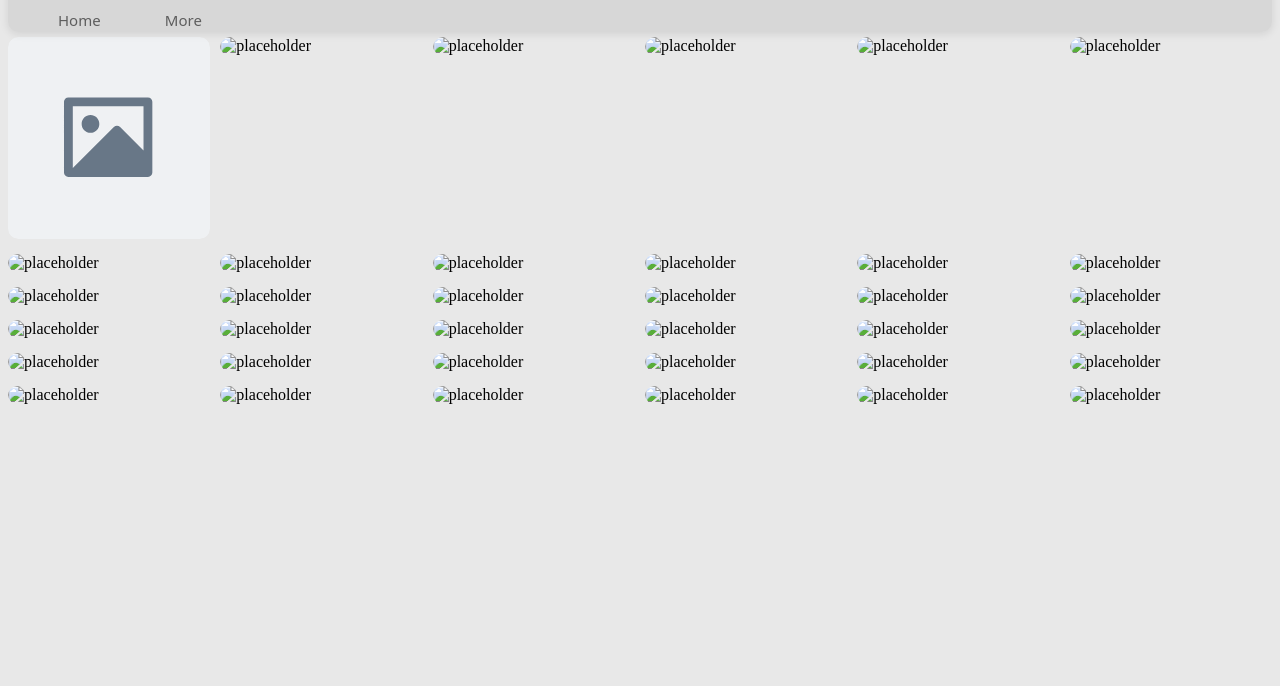
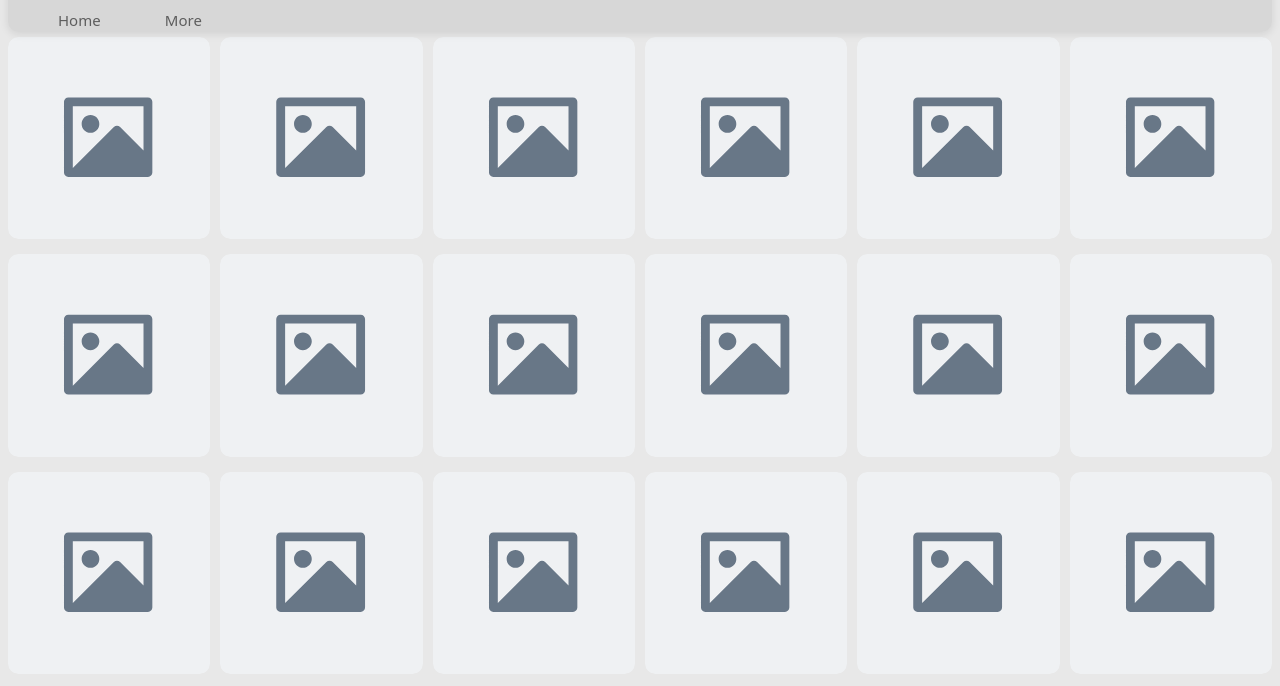
Before and after one commit to faulkner-nick/Online-Art-Gallery, a plain HTML site: page index.html in a window 1280 px wide. Shown: the part 68-754 px from the top of the page. Drawn offline with Linux system fonts and the light colour scheme; the site is published under a folder, as on GitHub Pages, so addresses that start at the root find nothing.

Commit message:
Add files via upload

```diff
--- a/index.html
+++ b/index.html
@@ -25,37 +25,37 @@
                         <img src="graphics/placeholder.svg" alt="placeholder">
                     </div>
                     <div class="item">
-                        <img src="/graphics/placeholder.svg" alt="placeholder">
+                        <img src="graphics/placeholder.svg" alt="placeholder">
                     </div>
                     <div class="item">
-                        <img src="/graphics/placeholder.svg" alt="placeholder">
+                        <img src="graphics/placeholder.svg" alt="placeholder">
                     </div>
                     <div class="item">
-                        <img src="/graphics/placeholder.svg" alt="placeholder">
+                        <img src="graphics/placeholder.svg" alt="placeholder">
                     </div>
                     <div class="item">
-                        <img src="/graphics/placeholder.svg" alt="placeholder">
+                        <img src="graphics/placeholder.svg" alt="placeholder">
                     </div>
                     <div class="item">
-                        <img src="/graphics/placeholder.svg" alt="placeholder">
+                        <img src="graphics/placeholder.svg" alt="placeholder">
                     </div>
                     <div class="item">
-                        <img src="/graphics/placeholder.svg" alt="placeholder">
+                        <img src="graphics/placeholder.svg" alt="placeholder">
                     </div>
                     <div class="item">
-                        <img src="/graphics/placeholder.svg" alt="placeholder">
+                        <img src="graphics/placeholder.svg" alt="placeholder">
                     </div>
                     <div class="item">
-                        <img src="/graphics/placeholder.svg" alt="placeholder">
+                        <img src="graphics/placeholder.svg" alt="placeholder">
                     </div>
                     <div class="item">
-                        <img src="/graphics/placeholder.svg" alt="placeholder">
+                        <img src="graphics/placeholder.svg" alt="placeholder">
                     </div>
                     <div class="item">
-                        <img src="/graphics/placeholder.svg" alt="placeholder">
+                        <img src="graphics/placeholder.svg" alt="placeholder">
                     </div>
                     <div class="item">
-                        <img src="/graphics/placeholder.svg" alt="placeholder">
+                        <img src="graphics/placeholder.svg" alt="placeholder">
                     </div>
                 </div>
             </div>
@@ -66,40 +66,40 @@
             <div class="gallery" id="gallery2">
                 <div class="content-wrapper">
                     <div class="item">
-                        <img src="/graphics/placeholder.svg" alt="placeholder">
+                        <img src="graphics/placeholder.svg" alt="placeholder">
                     </div>
                     <div class="item">
-                        <img src="/graphics/placeholder.svg" alt="placeholder">
+                        <img src="graphics/placeholder.svg" alt="placeholder">
                     </div>
                     <div class="item">
-                        <img src="/graphics/placeholder.svg" alt="placeholder">
+                        <img src="graphics/placeholder.svg" alt="placeholder">
                     </div>
                     <div class="item">
-                        <img src="/graphics/placeholder.svg" alt="placeholder">
+                        <img src="graphics/placeholder.svg" alt="placeholder">
                     </div>
                     <div class="item">
-                        <img src="/graphics/placeholder.svg" alt="placeholder">
+                        <img src="graphics/placeholder.svg" alt="placeholder">
                     </div>
                     <div class="item">
-                        <img src="/graphics/placeholder.svg" alt="placeholder">
+                        <img src="graphics/placeholder.svg" alt="placeholder">
                     </div>
                     <div class="item">
-                        <img src="/graphics/placeholder.svg" alt="placeholder">
+                        <img src="graphics/placeholder.svg" alt="placeholder">
                     </div>
                     <div class="item">
-                        <img src="/graphics/placeholder.svg" alt="placeholder">
+                        <img src="graphics/placeholder.svg" alt="placeholder">
                     </div>
                     <div class="item">
-                        <img src="/graphics/placeholder.svg" alt="placeholder">
+                        <img src="graphics/placeholder.svg" alt="placeholder">
                     </div>
                     <div class="item">
-                        <img src="/graphics/placeholder.svg" alt="placeholder">
+                        <img src="graphics/placeholder.svg" alt="placeholder">
                     </div>
                     <div class="item">
-                        <img src="/graphics/placeholder.svg" alt="placeholder">
+                        <img src="graphics/placeholder.svg" alt="placeholder">
                     </div>
                     <div class="item">
-                        <img src="/graphics/placeholder.svg" alt="placeholder">
+                        <img src="graphics/placeholder.svg" alt="placeholder">
                     </div>
                 </div>
             </div>
@@ -110,40 +110,40 @@
             <div class="gallery" id="gallery3">
                 <div class="content-wrapper">
                     <div class="item">
-                        <img src="/graphics/placeholder.svg" alt="placeholder">
+                        <img src="graphics/placeholder.svg" alt="placeholder">
                     </div>
                     <div class="item">
-                        <img src="/graphics/placeholder.svg" alt="placeholder">
+                        <img src="graphics/placeholder.svg" alt="placeholder">
                     </div>
                     <div class="item">
-                        <img src="/graphics/placeholder.svg" alt="placeholder">
+                        <img src="graphics/placeholder.svg" alt="placeholder">
                     </div>
                     <div class="item">
-                        <img src="/graphics/placeholder.svg" alt="placeholder">
+                        <img src="graphics/placeholder.svg" alt="placeholder">
                     </div>
                     <div class="item">
-                        <img src="/graphics/placeholder.svg" alt="placeholder">
+                        <img src="graphics/placeholder.svg" alt="placeholder">
                     </div>
                     <div class="item">
-                        <img src="/graphics/placeholder.svg" alt="placeholder">
+                        <img src="graphics/placeholder.svg" alt="placeholder">
                     </div>
                     <div class="item">
-                        <img src="/graphics/placeholder.svg" alt="placeholder">
+                        <img src="graphics/placeholder.svg" alt="placeholder">
                     </div>
                     <div class="item">
-                        <img src="/graphics/placeholder.svg" alt="placeholder">
+                        <img src="graphics/placeholder.svg" alt="placeholder">
                     </div>
                     <div class="item">
-                        <img src="/graphics/placeholder.svg" alt="placeholder">
+                        <img src="graphics/placeholder.svg" alt="placeholder">
                     </div>
                     <div class="item">
-                        <img src="/graphics/placeholder.svg" alt="placeholder">
+                        <img src="graphics/placeholder.svg" alt="placeholder">
                     </div>
                     <div class="item">
-                        <img src="/graphics/placeholder.svg" alt="placeholder">
+                        <img src="graphics/placeholder.svg" alt="placeholder">
                     </div>
                     <div class="item">
-                        <img src="/graphics/placeholder.svg" alt="placeholder">
+                        <img src="graphics/placeholder.svg" alt="placeholder">
                     </div>
                 </div>
             </div>
@@ -154,40 +154,40 @@
             <div class="gallery" id="gallery4">
                 <div class="content-wrapper">
                     <div class="item">
-                        <img src="/graphics/placeholder.svg" alt="placeholder">
+                        <img src="graphics/placeholder.svg" alt="placeholder">
                     </div>
                     <div class="item">
-                        <img src="/graphics/placeholder.svg" alt="placeholder">
+                        <img src="graphics/placeholder.svg" alt="placeholder">
                     </div>
                     <div class="item">
-                        <img src="/graphics/placeholder.svg" alt="placeholder">
+                        <img src="graphics/placeholder.svg" alt="placeholder">
                     </div>
                     <div class="item">
-                        <img src="/graphics/placeholder.svg" alt="placeholder">
+                        <img src="graphics/placeholder.svg" alt="placeholder">
                     </div>
                     <div class="item">
-                        <img src="/graphics/placeholder.svg" alt="placeholder">
+                        <img src="graphics/placeholder.svg" alt="placeholder">
                     </div>
                     <div class="item">
-                        <img src="/graphics/placeholder.svg" alt="placeholder">
+                        <img src="graphics/placeholder.svg" alt="placeholder">
                     </div>
                     <div class="item">
-                        <img src="/graphics/placeholder.svg" alt="placeholder">
+                        <img src="graphics/placeholder.svg" alt="placeholder">
                     </div>
                     <div class="item">
-                        <img src="/graphics/placeholder.svg" alt="placeholder">
+                        <img src="graphics/placeholder.svg" alt="placeholder">
                     </div>
                     <div class="item">
-                        <img src="/graphics/placeholder.svg" alt="placeholder">
+                        <img src="graphics/placeholder.svg" alt="placeholder">
                     </div>
                     <div class="item">
-                        <img src="/graphics/placeholder.svg" alt="placeholder">
+                        <img src="graphics/placeholder.svg" alt="placeholder">
                     </div>
                     <div class="item">
-                        <img src="/graphics/placeholder.svg" alt="placeholder">
+                        <img src="graphics/placeholder.svg" alt="placeholder">
                     </div>
                     <div class="item">
-                        <img src="/graphics/placeholder.svg" alt="placeholder">
+                        <img src="graphics/placeholder.svg" alt="placeholder">
                     </div>
                 </div>
             </div>
@@ -198,40 +198,40 @@
             <div class="gallery" id="gallery5">
                 <div class="content-wrapper">
                     <div class="item">
-                        <img src="/graphics/placeholder.svg" alt="placeholder">
+                        <img src="graphics/placeholder.svg" alt="placeholder">
                     </div>
                     <div class="item">
-                        <img src="/graphics/placeholder.svg" alt="placeholder">
+                        <img src="graphics/placeholder.svg" alt="placeholder">
                     </div>
                     <div class="item">
-                        <img src="/graphics/placeholder.svg" alt="placeholder">
+                        <img src="graphics/placeholder.svg" alt="placeholder">
                     </div>
                     <div class="item">
-                        <img src="/graphics/placeholder.svg" alt="placeholder">
+                        <img src="graphics/placeholder.svg" alt="placeholder">
                     </div>
                     <div class="item">
-                        <img src="/graphics/placeholder.svg" alt="placeholder">
+                        <img src="graphics/placeholder.svg" alt="placeholder">
                     </div>
                     <div class="item">
-                        <img src="/graphics/placeholder.svg" alt="placeholder">
+                        <img src="graphics/placeholder.svg" alt="placeholder">
                     </div>
                     <div class="item">
-                        <img src="/graphics/placeholder.svg" alt="placeholder">
+                        <img src="graphics/placeholder.svg" alt="placeholder">
                     </div>
                     <div class="item">
-                        <img src="/graphics/placeholder.svg" alt="placeholder">
+                        <img src="graphics/placeholder.svg" alt="placeholder">
                     </div>
                     <div class="item">
-                        <img src="/graphics/placeholder.svg" alt="placeholder">
+                        <img src="graphics/placeholder.svg" alt="placeholder">
                     </div>
                     <div class="item">
-                        <img src="/graphics/placeholder.svg" alt="placeholder">
+                        <img src="graphics/placeholder.svg" alt="placeholder">
                     </div>
                     <div class="item">
-                        <img src="/graphics/placeholder.svg" alt="placeholder">
+                        <img src="graphics/placeholder.svg" alt="placeholder">
                     </div>
                     <div class="item">
-                        <img src="/graphics/placeholder.svg" alt="placeholder">
+                        <img src="graphics/placeholder.svg" alt="placeholder">
                     </div>
                 </div>
             </div>
@@ -242,40 +242,40 @@
             <div class="gallery" id="gallery6">
                 <div class="content-wrapper">
                     <div class="item">
-                        <img src="/graphics/placeholder.svg" alt="placeholder">
+                        <img src="graphics/placeholder.svg" alt="placeholder">
                     </div>
                     <div class="item">
-                        <img src="/graphics/placeholder.svg" alt="placeholder">
+                        <img src="graphics/placeholder.svg" alt="placeholder">
                     </div>
                     <div class="item">
-                        <img src="/graphics/placeholder.svg" alt="placeholder">
+                        <img src="graphics/placeholder.svg" alt="placeholder">
                     </div>
                     <div class="item">
-                        <img src="/graphics/placeholder.svg" alt="placeholder">
+                        <img src="graphics/placeholder.svg" alt="placeholder">
                     </div>
                     <div class="item">
-                        <img src="/graphics/placeholder.svg" alt="placeholder">
+                        <img src="graphics/placeholder.svg" alt="placeholder">
                     </div>
                     <div class="item">
-                        <img src="/graphics/placeholder.svg" alt="placeholder">
+                        <img src="graphics/placeholder.svg" alt="placeholder">
                     </div>
                     <div class="item">
-                        <img src="/graphics/placeholder.svg" alt="placeholder">
+                        <img src="graphics/placeholder.svg" alt="placeholder">
                     </div>
                     <div class="item">
-                        <img src="/graphics/placeholder.svg" alt="placeholder">
+                        <img src="graphics/placeholder.svg" alt="placeholder">
                     </div>
                     <div class="item">
-                        <img src="/graphics/placeholder.svg" alt="placeholder">
+                        <img src="graphics/placeholder.svg" alt="placeholder">
                     </div>
                     <div class="item">
-                        <img src="/graphics/placeholder.svg" alt="placeholder">
+                        <img src="graphics/placeholder.svg" alt="placeholder">
                     </div>
                     <div class="item">
-                        <img src="/graphics/placeholder.svg" alt="placeholder">
+                        <img src="graphics/placeholder.svg" alt="placeholder">
                     </div>
                     <div class="item">
-                        <img src="/graphics/placeholder.svg" alt="placeholder">
+                        <img src="graphics/placeholder.svg" alt="placeholder">
                     </div>
                 </div>
             </div>
```
